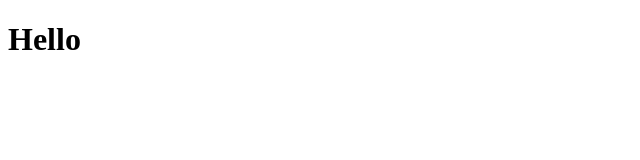
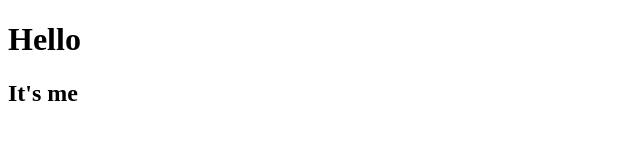
Before and after one commit to bromberis/Tokyo, a plain HTML site: page index.html in a window 1280 px wide. Shown: the whole page, without its empty margins (0-640 px from the left). Drawn offline with Linux system fonts and the light colour scheme.

Commit message:
add second greeting

```diff
--- a/index.html
+++ b/index.html
@@ -8,5 +8,6 @@
   </head>
   <body>
     <h1>Hello</h1>
+    <h2>It's me</h2>
   </body>
 </html>
```
